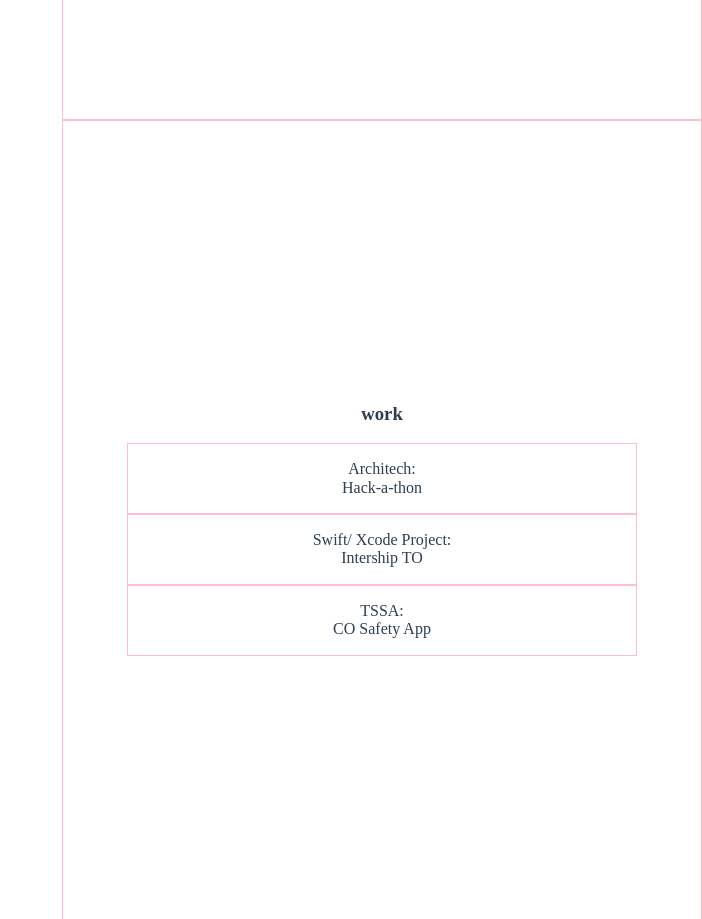
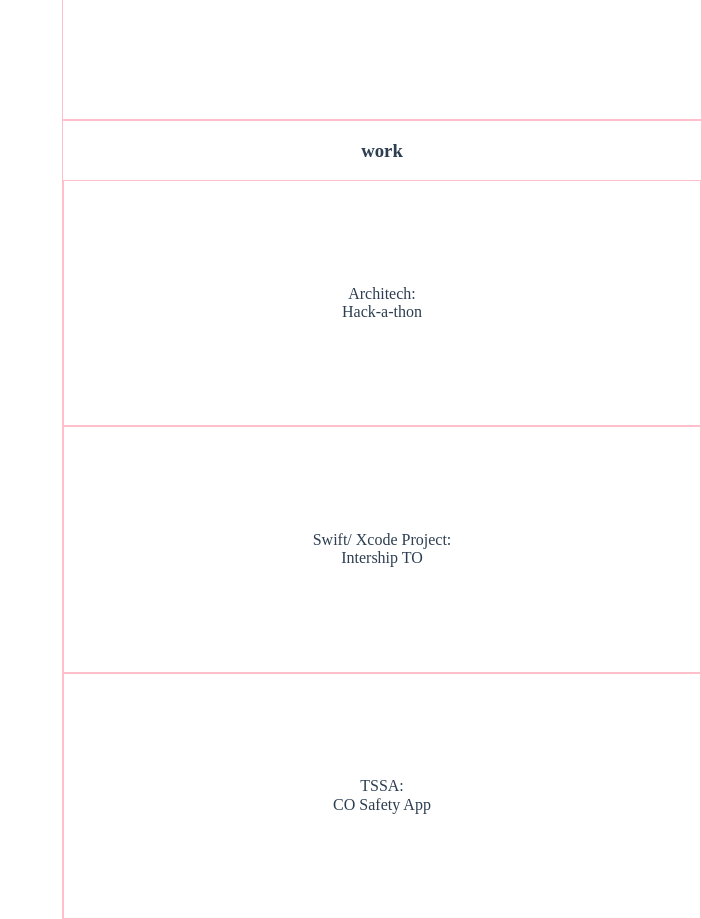
Before and after one commit to abbigailabas/portfoliosite, a website: page index.html in a window 1280 px wide. Shown: the part 1480-2399 px from the top of the page, without its empty margins (578-1280 px from the left). Drawn offline with nearby package versions, Linux system fonts and the light colour scheme.

Commit message:
finally got the height of the work box. booya

```diff
--- a/style.css
+++ b/style.css
@@ -138,7 +138,7 @@
 work section
  ***********/
 #work{
-	// padding: 0%;
+	padding: 0%;
 }
 .work__content{
 	display: flex;
@@ -150,26 +150,26 @@
 
 	width: 100%;
 	// height: 100%;
+	flex-grow: 1;
 }
 .work__content > div {
 	flex-grow: 1;
   	display: flex;
   	justify-content: center;
   	flex-direction: column;
-
   	text-align: center;
-
   	height: stretch;
-
 }
 .box{
+	// flex-grow: 1;
 	width: 100%;
 	height: 33.3%;
 	border: 1px solid pink;
-
 	align-items: stretch;
 }
-
+.box:hover{
+	background-color: red;
+}
 
 /**********
 form stuff
```
